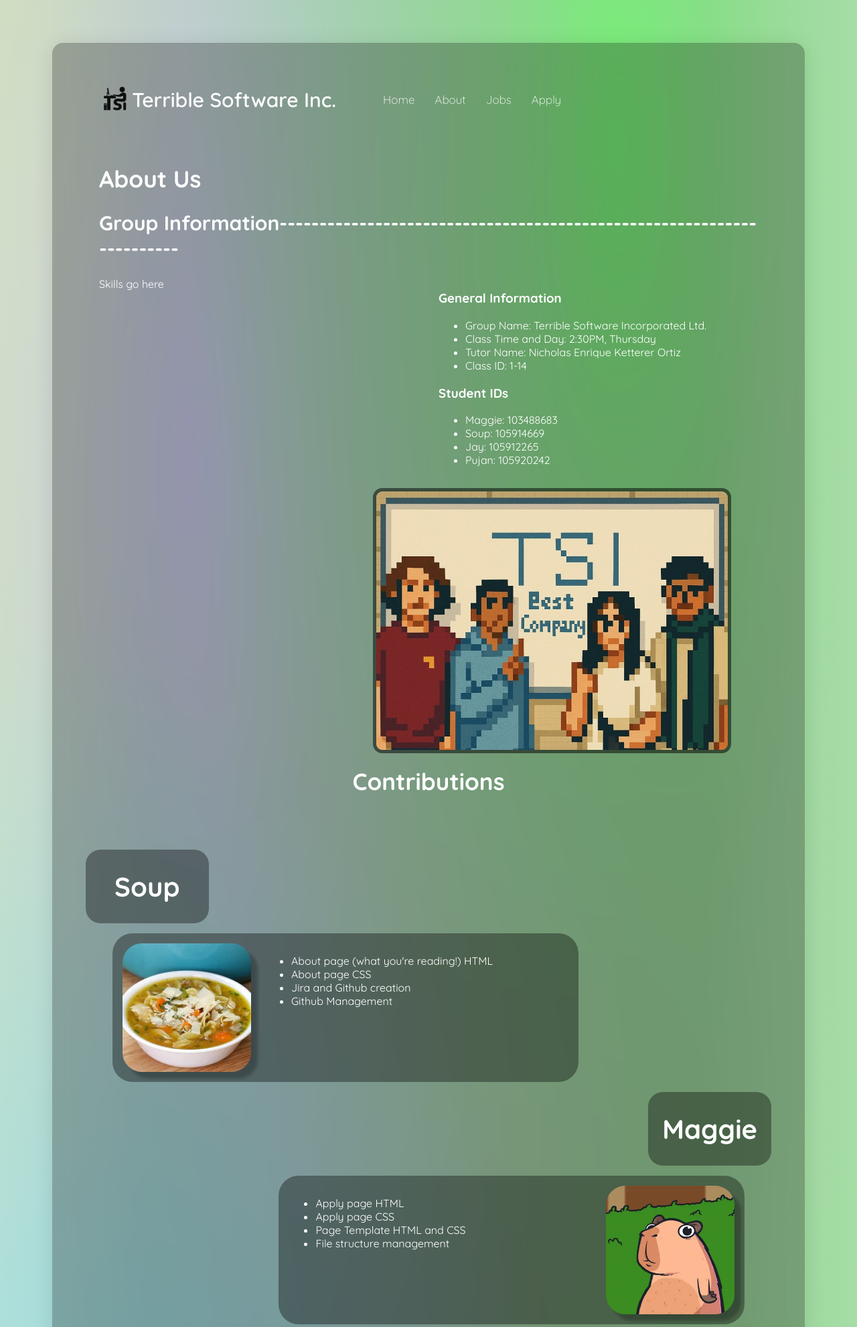
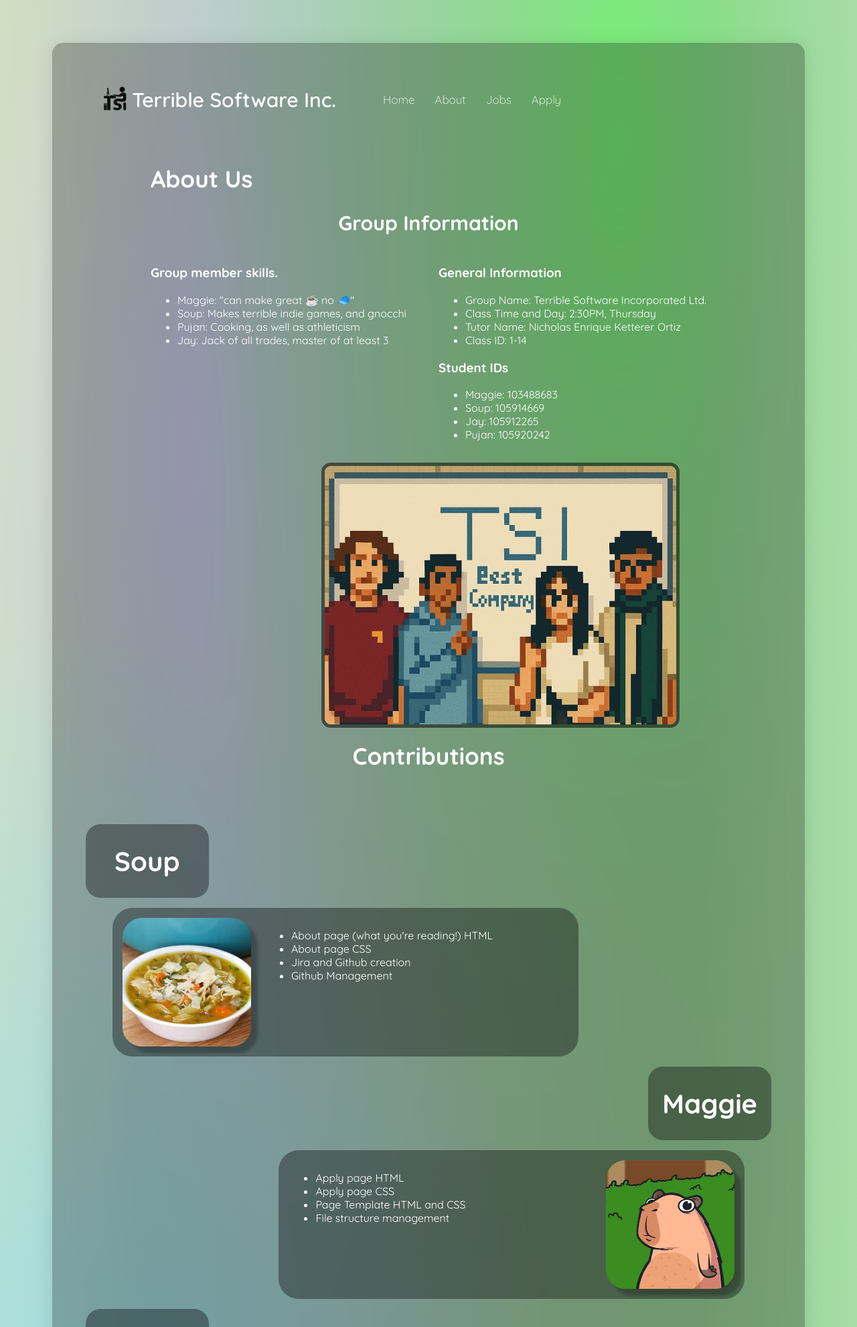
Before and after one commit to LucasSuperina/TSI_Website, a PHP site: page /about.html in a window 1280 px wide. Shown: the top 1982 px of the page at 67% size. Run offline with PHP 8.4, Linux system fonts and the light colour scheme.

Commit message:
I FINISHED THE ABOUT PAGE. YAY!!!!!!!!!!!!! ITS DONE!!!!!!!!!!!!

```diff
--- a/project1/about.html
+++ b/project1/about.html
@@ -15,13 +15,10 @@
         <div class="glass-container">
             <header>
                 <div class="logo">
-
-
                     <img src="./Images/company_logo.png" alt="Terrible Software Limited Inc. logo">
                     <a href="index.html">Terrible Software Inc.</a>
 
                     <nav class="navbar">
-
                         <ul class="nav-links">
                             <li class="nav-link"><a href="index.html">Home</a></li>
                             <li class="nav-link"><a href="about.html">About</a></li>
@@ -37,11 +34,17 @@
                     <div class="main">
                         <div>
                             <h1>About Us</h1>
-                            <h2>Group Information----------------------------------------------------------------------</h2>
+                            <h2 id="group_header">Group Information</h2>
                         </div>
                         <div id="skills_and_info">
                             <div>
-                                Skills go here
+                                <h3>Group member skills.</h3>
+                                <ul>
+                                    <li>Maggie: "can make great ☕ no 🧢"</li>
+                                    <li>Soup: Makes terrible indie games, and gnocchi</li>
+                                    <li>Pujan: Cooking, as well as athleticism</li>
+                                    <li>Jay: Jack of all trades, master of at least 3</li>
+                                </ul>
                             </div>
                             <div>
                                 <h3>General Information</h3>
--- a/project1/styles.css
+++ b/project1/styles.css
@@ -133,6 +133,11 @@ body.about{
         radial-gradient(at 44% 9%, hsl(120, 40%, 70%) 0px, transparent 50%),
         radial-gradient(at 10% 9%, hsl(76, 65%, 70%, 1) 0px, transparent 50%);
     min-height: 100vh;
+}
+
+#group_header {
+    min-width: 70vh;
+    text-align: center;
 }
 
 #skills_and_info {
```
